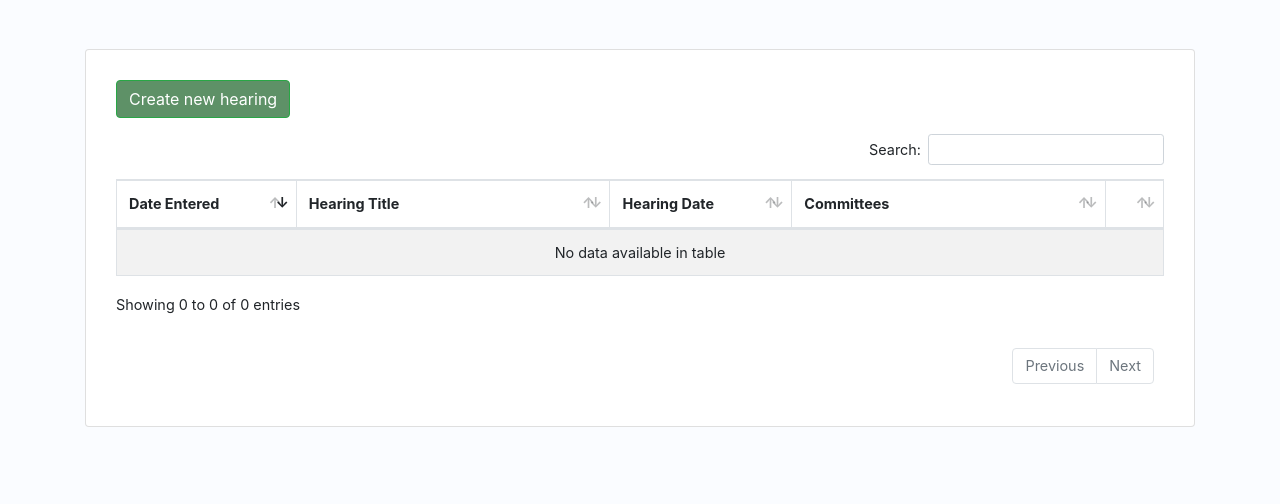
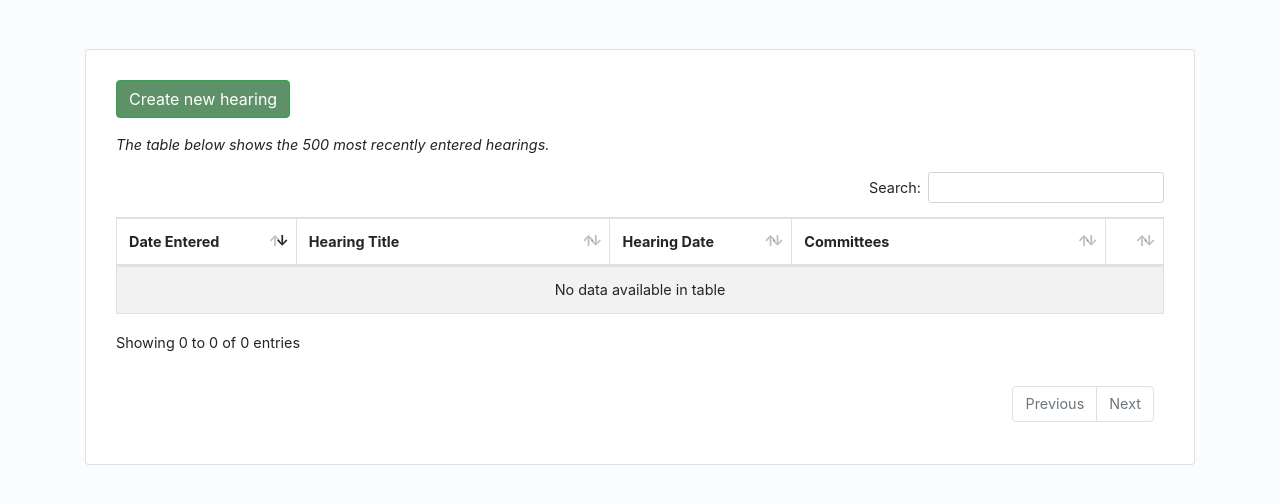
Before and after one commit to datamade/committee-oversight, a Django app: template committeeoversightapp/templates/list.html in a window 1280 px wide. Shown: the part 66-570 px from the top of the page. Run offline with Django 3.2, Linux system fonts and the light colour scheme; the template is opened without the code that fills it, so the values that code supplies are empty; some libraries are stand-ins or nearby versions.

Commit message:
Add text: The table below shows the 500 most recently entered hearings.

```diff
--- a/committeeoversightapp/templates/list.html
+++ b/committeeoversightapp/templates/list.html
@@ -5,7 +5,7 @@
 <div class="hearing-form card">
 
  <p><a href="/" class="btn btn-success">Create new hearing</a></p>
-
+ <p><i>The table below shows the 500 most recently entered hearings.</i></p>
  <table class="table table-striped table-bordered" id="hearing-table">
   <thead>
     <tr>
```
